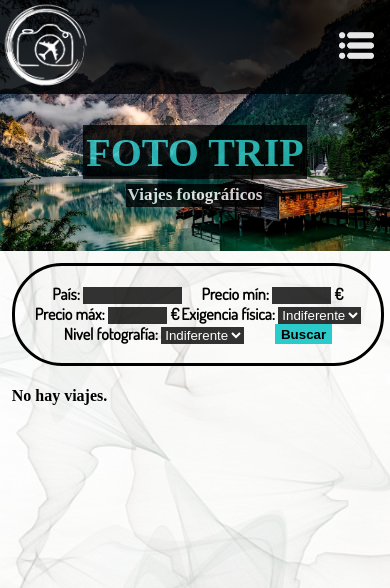
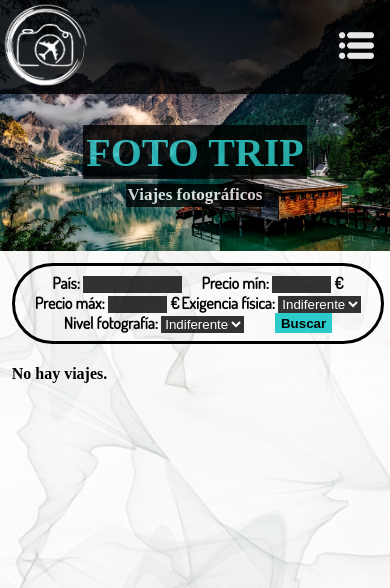
Before and after one commit to carmencra/proyecto_fototrip, a PHP site: page /fototrip/ in a window 390 px wide. Shown: the top 588 px of the page. Run offline with PHP 8.4, Linux system fonts and the light colour scheme; data that the repository does not hold is empty; some web fonts are replaced.

Commit message:
ajuste padding formularios

```diff
--- a/fuente/styles/imagen.css
+++ b/fuente/styles/imagen.css
@@ -125,7 +125,7 @@
 @media screen and (max-width: 1200px) {
     .buscador_imagenes form {
         width: 90%;
-        padding: 5%;
+        padding: 2% 5% 2% 5%;
     }
 }
 
--- a/fuente/styles/viaje.css
+++ b/fuente/styles/viaje.css
@@ -165,7 +165,7 @@
 
 @media screen and (max-width: 1200px) {
     .buscador_viajes form {
-        padding: 5%;
+        padding: 2% 5% 2% 5%;
         width: 90%;
     }
 }
```
